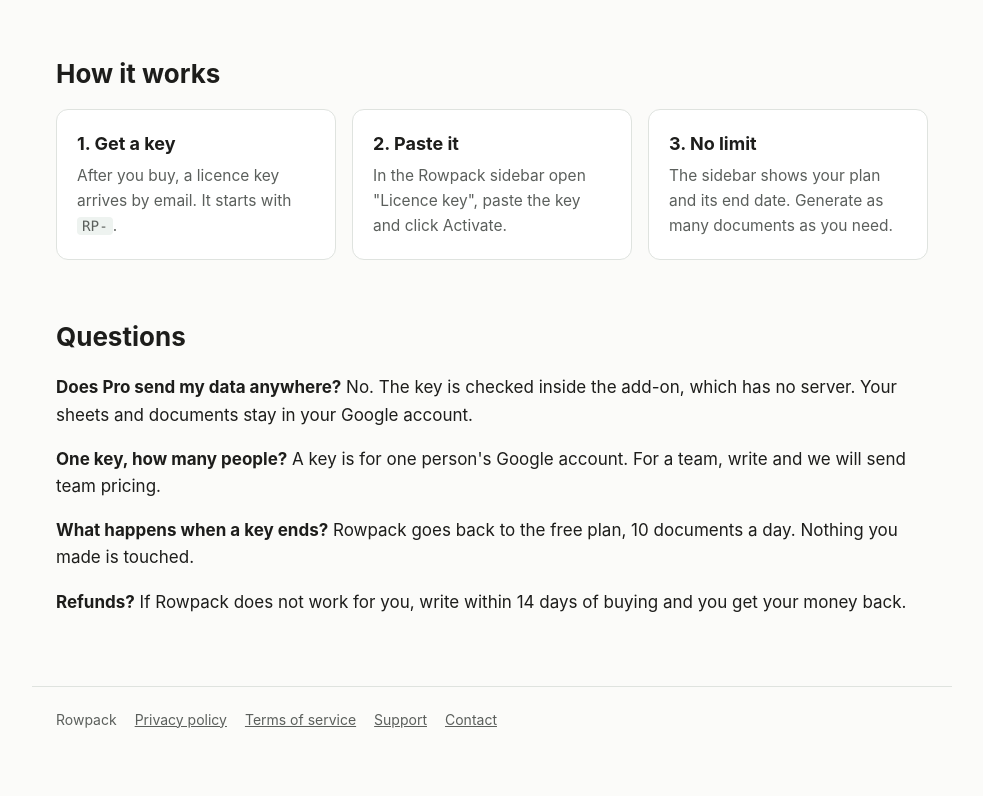
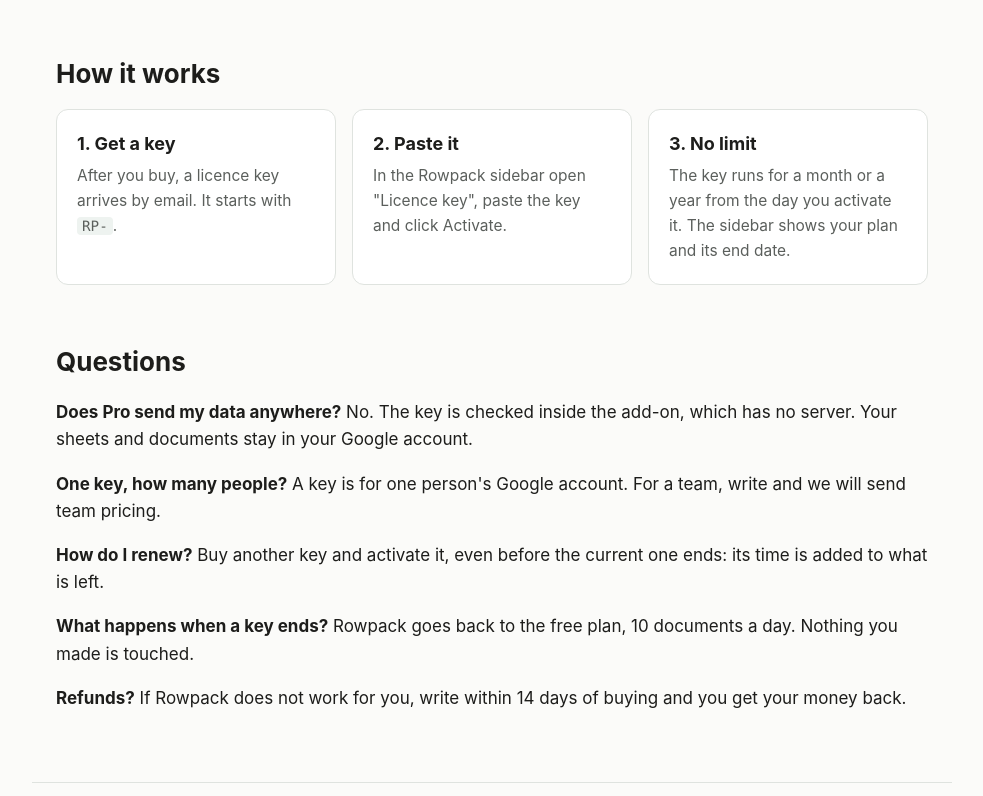
Before and after one commit to phazww/rowpack, a plain HTML site: page pro.html in a window 1280 px wide. Shown: the part 620-1416 px from the top of the page, without its empty margins (148-1131 px from the left). Before the commit the page ends 1391 px from the top, so only its background shows below. Drawn offline with Linux system fonts and the light colour scheme.

Commit message:
Pro page and terms: keys run from activation, renewals add time
Co-Authored-By: Claude Opus 5.5 <noreply@anthropic.com>

```diff
--- a/pro.html
+++ b/pro.html
@@ -31,12 +31,13 @@
   <div class="steps">
     <div class="card"><h3>1. Get a key</h3><p>After you buy, a licence key arrives by email. It starts with <code>RP-</code>.</p></div>
     <div class="card"><h3>2. Paste it</h3><p>In the Rowpack sidebar open "Licence key", paste the key and click Activate.</p></div>
-    <div class="card"><h3>3. No limit</h3><p>The sidebar shows your plan and its end date. Generate as many documents as you need.</p></div>
+    <div class="card"><h3>3. No limit</h3><p>The key runs for a month or a year from the day you activate it. The sidebar shows your plan and its end date.</p></div>
   </div>
 
   <h2>Questions</h2>
   <p><strong>Does Pro send my data anywhere?</strong> No. The key is checked inside the add-on, which has no server. Your sheets and documents stay in your Google account.</p>
   <p><strong>One key, how many people?</strong> A key is for one person's Google account. For a team, write and we will send team pricing.</p>
+  <p><strong>How do I renew?</strong> Buy another key and activate it, even before the current one ends: its time is added to what is left.</p>
   <p><strong>What happens when a key ends?</strong> Rowpack goes back to the free plan, 10 documents a day. Nothing you made is touched.</p>
   <p><strong>Refunds?</strong> If Rowpack does not work for you, write within 14 days of buying and you get your money back.</p>
 </main>
```
Also changed, not shown: terms.html (+1 -1 lines).
